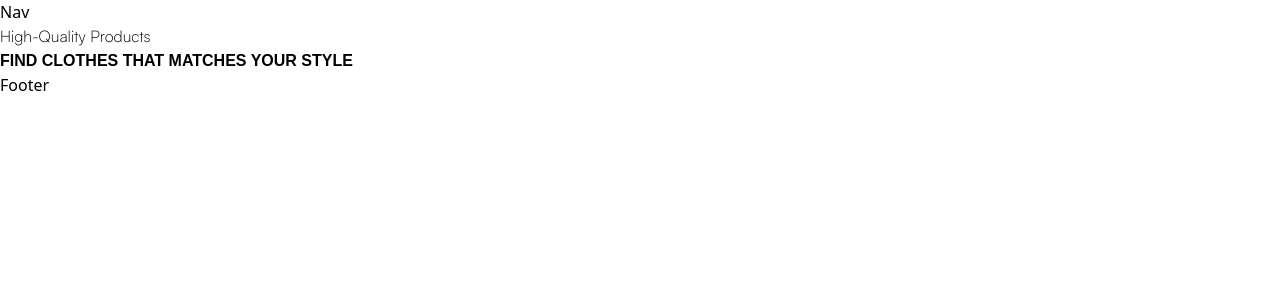
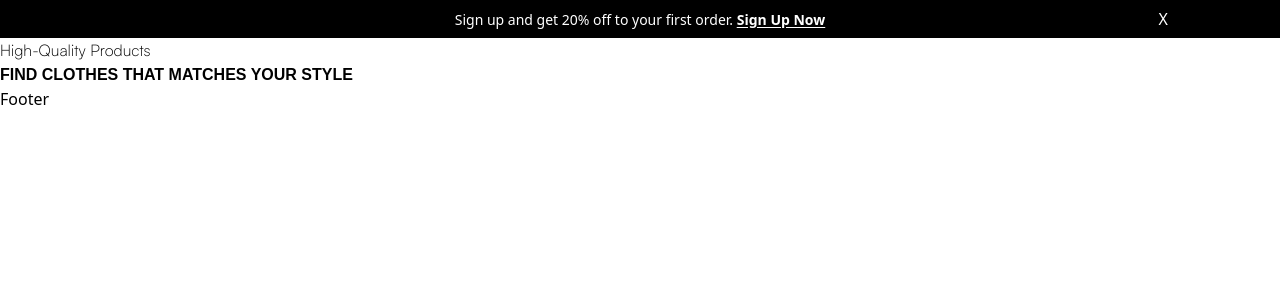
Before and after one commit to djalilsel/Shop.co, a Next.js app in the folder client/: page / in a window 1280 px wide. Shown: the top 300 px of the page. Built offline with nearby package versions, Linux system fonts and the light colour scheme; a web font is replaced by a local one.

Commit message:
signup nav ad done

```diff
--- a/client/app/globals.css
+++ b/client/app/globals.css
@@ -26,9 +26,17 @@
          url('/client/assets/fonts/integralCF/IntegralCF-ExtraBoldOblique.woff') format('woff');
 }
 
-.satoshi{
+.satoshi-400{
     font-family: 'Satoshi', sans-serif;
     font-weight: 400;
+}
+.satoshi-500{
+    font-family: 'Satoshi', sans-serif;
+    font-weight: 500;
+}
+.satoshi-700{
+    font-family: 'Satoshi', sans-serif;
+    font-weight: 700;
 }
 .integral{
     font-family: 'IntegralCF', sans-serif;
--- a/client/app/page.js
+++ b/client/app/page.jsx
@@ -2,7 +2,7 @@
 export default function Home() {
   return (
     <main>
-      <span className="satoshi">High-Quality Products</span> <br />
+      <span className="satoshi-400">High-Quality Products</span> <br />
       <span className="integral">FIND CLOTHES THAT MATCHES YOUR STYLE</span>
     </main>
   )
--- a/client/components/Nav.jsx
+++ b/client/components/Nav.jsx
@@ -1,11 +1,19 @@
-import React from 'react';
+"use client"
+import Link from 'next/link';
+import React, { useState } from 'react';
 
 const Nav = () => {
+
     return (
-        <div>
-            Nav
+        <div className='flex flex-col '>
+            <div id='signUp' className='px-4 sm:px-28 bg-darkblack text-[0.75rem] sm:text-[0.875rem] h-[2.375rem] w-full flex justify-center items-center text-basewhite '>
+                <div>Sign up and get 20% off to your first order. <Link className='font-semibold underline underline-offset-2 cursor-default' href='/signup'>Sign Up Now</Link></div>
+                <div className='hidden sm:inline sm:absolute right-28 text-[1rem] cursor-pointer' onClick={() => document.querySelector('#signUp').style.display = "none"}>X</div>
+            </div>
         </div>
     );
 };
 
+
+
 export default Nav;
--- a/client/package.json
+++ b/client/package.json
@@ -9,11 +9,16 @@
     "lint": "next lint"
   },
   "dependencies": {
+    "@fortawesome/fontawesome-svg-core": "^6.4.2",
+    "@fortawesome/free-regular-svg-icons": "^6.4.2",
+    "@fortawesome/free-solid-svg-icons": "^6.4.2",
+    "@fortawesome/react-fontawesome": "^0.2.0",
     "autoprefixer": "10.4.15",
     "next": "13.4.19",
     "postcss": "8.4.28",
     "react": "18.2.0",
     "react-dom": "18.2.0",
+    "react-icons": "^4.10.1",
     "tailwindcss": "3.3.3"
   },
   "devDependencies": {
--- a/client/tailwind.config.js
+++ b/client/tailwind.config.js
@@ -7,11 +7,11 @@ module.exports = {
   ],
   theme: {
     extend: {
-      backgroundImage: {
-        'gradient-radial': 'radial-gradient(var(--tw-gradient-stops))',
-        'gradient-conic':
-          'conic-gradient(from 180deg at 50% 50%, var(--tw-gradient-stops))',
-      },
+      colors: {
+        darkblack: "#000",
+        basewhite: "#fff"
+      }
+
     },
   },
   plugins: [],
```
Also changed, not shown: client/app/layout.jsx (renamed from client/app/layout.js, +4 -3 lines), client/app/cart/page.jsx (renamed from client/app/cart/page.js), client/app/category/page.jsx (renamed from client/app/category/page.js), client/app/products/[productId]/page.jsx (renamed from client/app/products/[productId]/page.js), 1 other file (tests, documents, lock files or other folders).
